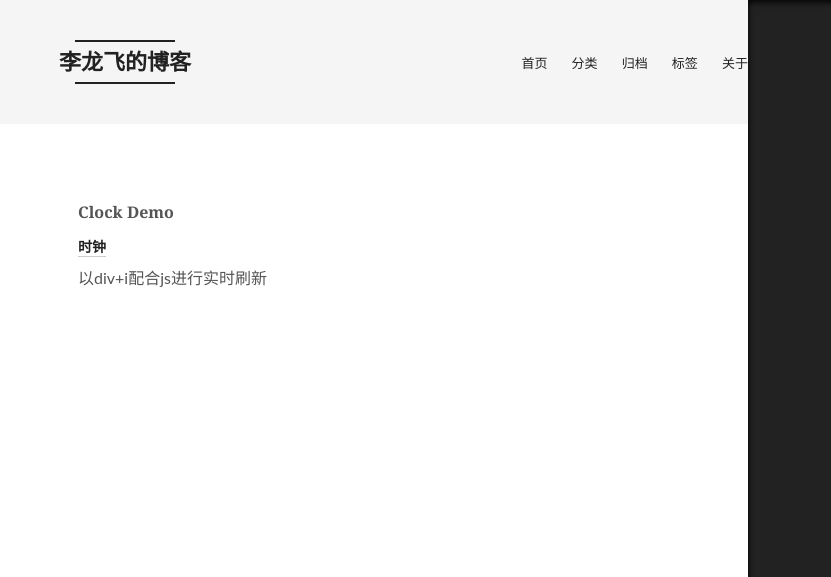
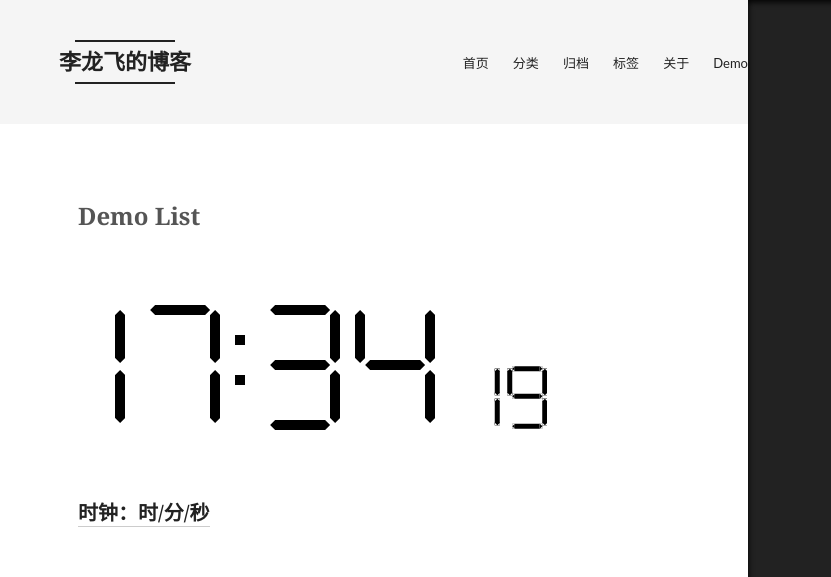
Before and after one commit to cntree/cntree.github.io, a plain HTML site: page demo/index.html in a window 1280 px wide. Shown: the top 577 px of the page, 212-1043 px from the left. Drawn offline with Linux system fonts and the light colour scheme.

Commit message:
update demo page and set nav name

```diff
--- a/demo/index.html
+++ b/demo/index.html
@@ -35,16 +35,21 @@
   <link rel="shorticon icon" type="image/x-icon" href="/images/favicon.ico?v=0.4.5.1" />
 
 
-<meta name="description" content="Clock Demo时钟以div+i配合js进行实时刷新">
+<meta name="description" content="Demo List
+时钟：时/分/秒">
 <meta property="og:type" content="website">
 <meta property="og:title" content="demo">
 <meta property="og:url" content="http://cntree.github.io/demo/index.html">
 <meta property="og:site_name" content="李龙飞的博客">
-<meta property="og:description" content="Clock Demo时钟以div+i配合js进行实时刷新">
-<meta property="og:updated_time" content="2016-05-12T07:46:05.499Z">
+<meta property="og:description" content="Demo List
+时钟：时/分/秒">
+<meta property="og:image" content="http://cntree.github.io/./img/clock.png">
+<meta property="og:updated_time" content="2016-05-12T09:40:36.868Z">
 <meta name="twitter:card" content="summary">
 <meta name="twitter:title" content="demo">
-<meta name="twitter:description" content="Clock Demo时钟以div+i配合js进行实时刷新">
+<meta name="twitter:description" content="Demo List
+时钟：时/分/秒">
+<meta name="twitter:image" content="http://cntree.github.io/./img/clock.png">
 
 
 <script type="text/javascript" id="hexo.configuration">
@@ -148,6 +153,14 @@
         </li>
 
 
+        <li class="menu-item menu-item-demo">
+          <a href="/demo" rel="section">
+            <i class="menu-item-icon icon-next-demo"></i> <br />
+            Demo
+          </a>
+        </li>
+
+
 
 
     </ul>
@@ -166,8 +179,8 @@
   <div id="posts" class="posts-expand">
 
 
-      <h5 id="Clock-Demo"><a href="#Clock-Demo" class="headerlink" title="Clock Demo"></a>Clock Demo</h5><h6 id="时钟"><a href="#时钟" class="headerlink" title="时钟"></a><a href="https://cntree.github.io/demo/clock/index.html">时钟</a></h6><p>以div+i配合js进行实时刷新</p>
-
+      <h1 id="Demo-List"><a href="#Demo-List" class="headerlink" title="Demo List"></a>Demo List</h1><p><img src="./img/clock.png" alt="时钟：时/分/秒"></p>
+<h3 id="时钟：时-分-秒"><a href="#时钟：时-分-秒" class="headerlink" title="时钟：时/分/秒"></a><a href="https://cntree.github.io/demo/clock/index.html" title="点击进入Clock Demo">时钟：时/分/秒</a></h3>
 
   </div>
 
```
Also changed, not shown: 2015/08/03/hexo-deploy-problem/index.html (+8 -0 lines), 2015/08/21/selenium打开firefox后总是要进行导入设置/index.html (+8 -0 lines), 2016/05/11/jQuery-extend及-fn-extend用法/index.html (+8 -0 lines), about/index.html (+8 -0 lines), archives/2015/08/index.html (+8 -0 lines), archives/2015/index.html (+8 -0 lines), archives/2016/05/index.html (+8 -0 lines), archives/2016/index.html (+8 -0 lines), archives/index.html (+8 -0 lines), categories/index.html (+8 -0 lines), index.html (+8 -0 lines), tags/index.html (+8 -0 lines), tags/selenium/index.html (+8 -0 lines), demo/img/clock.png (added).
